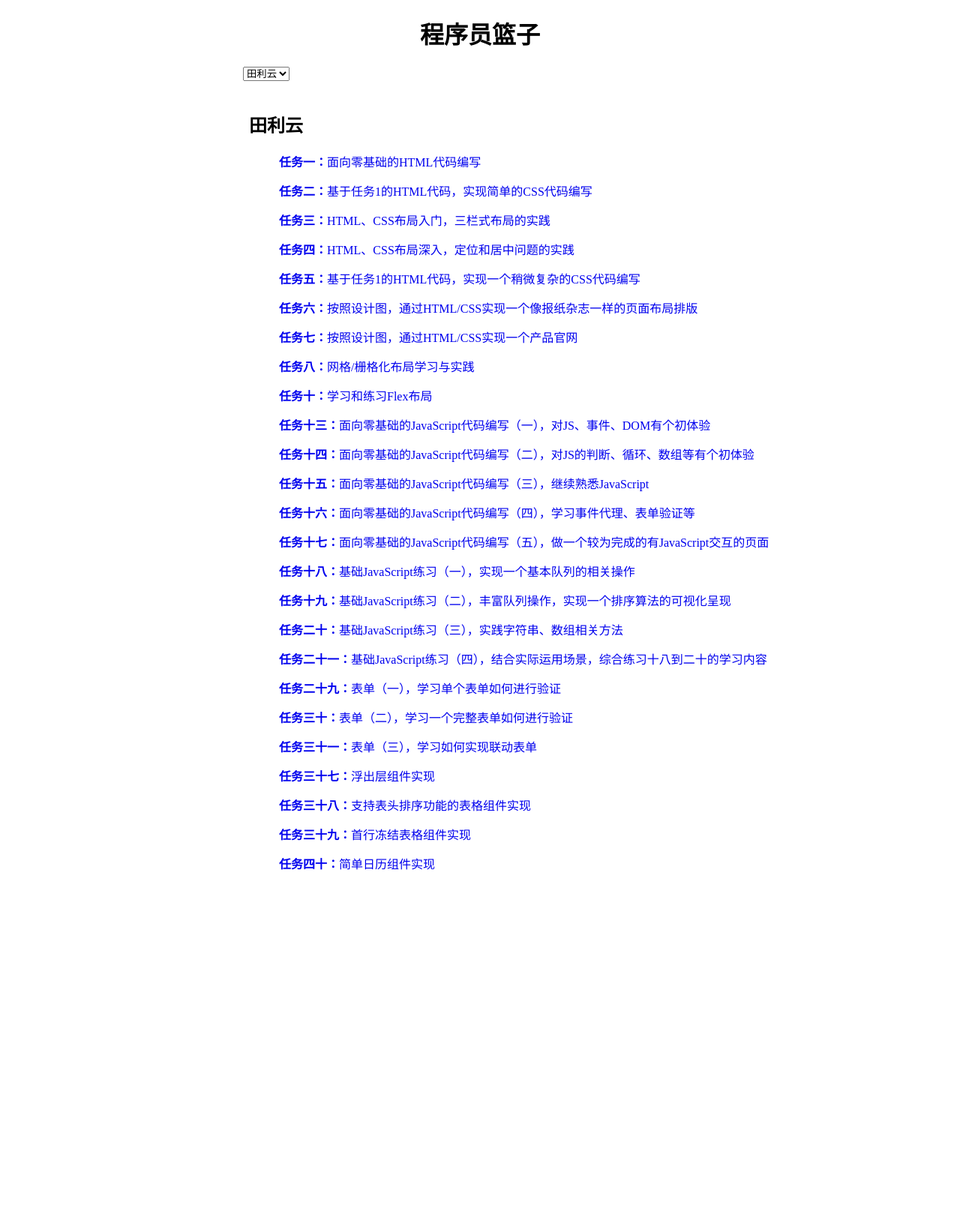
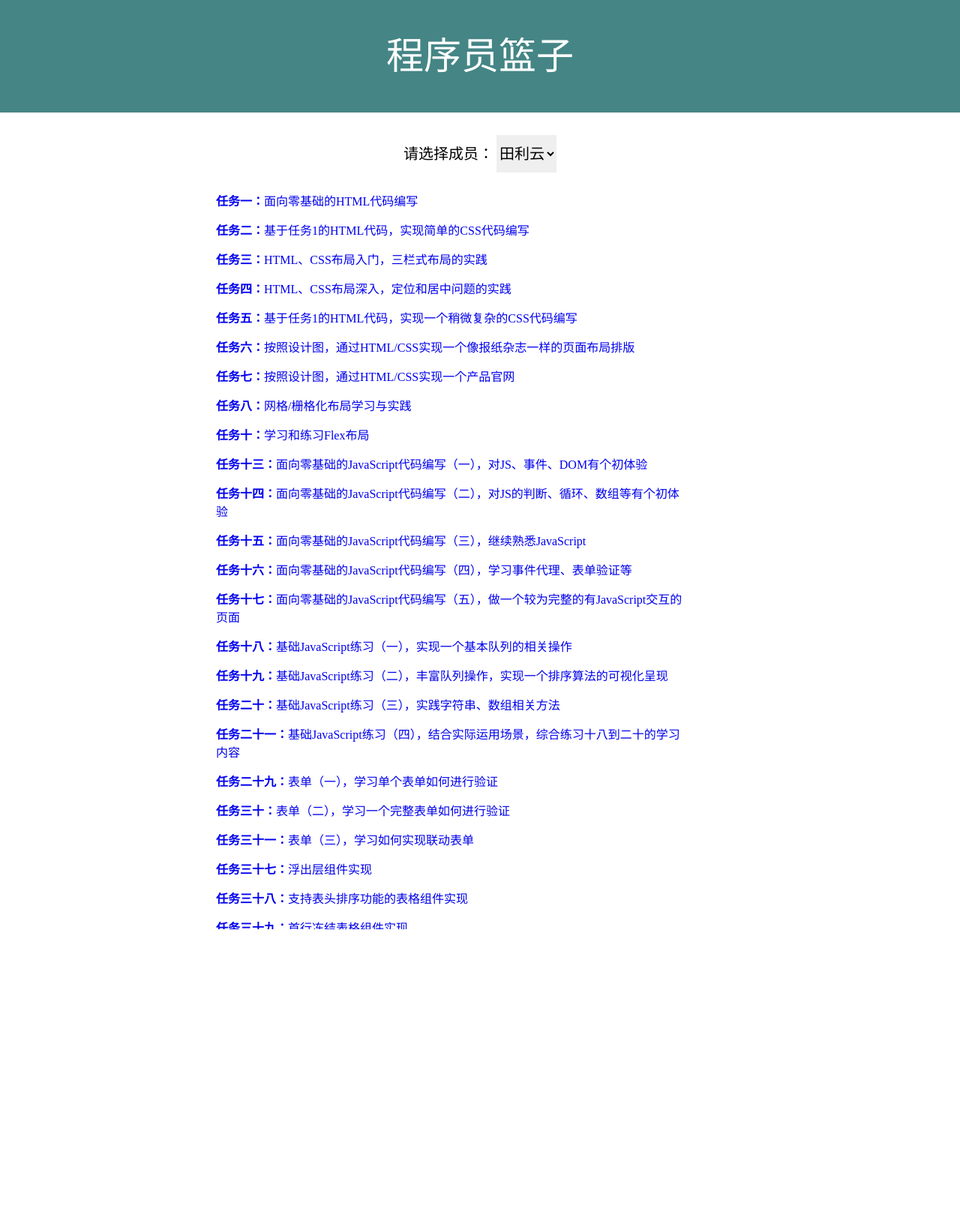
Before and after one commit to IRIFE/IRIFE.github.io, a Jekyll site: the page index.html, which Jekyll copies as it is, in a window 1280 px wide. Shown: the whole page at 75% size. Built offline with Jekyll 4.4.1, drawn with Linux system fonts in a browser that asks for light colours; after the commit the page ends 1263 px from its top, so only the background shows below that.

Commit message:
修改样式

```diff
--- a/anran.html
+++ b/anran.html
@@ -36,7 +35,7 @@
     	<li class="li-list"><a href="https://IRIFE.github.io/ife/anran/task14/task14.html"><b>任务十四：</b>面向零基础的JavaScript代码编写（二），对JS的判断、循环、数组等有个初体验</a></li>
     	<li class="li-list"><a href="https://IRIFE.github.io/ife/anran/task15/task15.html"><b>任务十五：</b>面向零基础的JavaScript代码编写（三），继续熟悉JavaScript</a></li>
     	<li class="li-list"><a href="https://IRIFE.github.io/ife/anran/task16/task16.html"><b>任务十六：</b>面向零基础的JavaScript代码编写（四），学习事件代理、表单验证等</a></li>
-    	<li class="li-list"><a href="https://IRIFE.github.io/ife/anran/task17/task17.html"><b>任务十七：</b>面向零基础的JavaScript代码编写（五），做一个较为完成的有JavaScript交互的页面</a></li>
+    	<li class="li-list"><a href="https://IRIFE.github.io/ife/anran/task17/task17.html"><b>任务十七：</b>面向零基础的JavaScript代码编写（五），做一个较为完整的有JavaScript交互的页面</a></li>
     	<li class="li-list"><a href="https://IRIFE.github.io/ife/anran/task18/task18.html"><b>任务十八：</b>基础JavaScript练习（一），实现一个基本队列的相关操作</a></li>
     	<li class="li-list"><a href="https://IRIFE.github.io/ife/anran/task19/task19.html"><b>任务十九：</b>基础JavaScript练习（二），丰富队列操作，实现一个排序算法的可视化呈现</a></li>
         <li class="li-list"><a href="https://IRIFE.github.io/ife/anran/task20/task20.html"><b>任务二十：</b>基础JavaScript练习（三），实践字符串、数组相关方法</a></li>
--- a/index.html
+++ b/index.html
@@ -2,37 +2,34 @@
 <html lang="en">
 <head>
   <meta charset="UTF-8">
+  <meta name="viewport" content="width=device-width,initial-scale=1.0, minimum-scale=1.0, maximum-scale=1.0, user-scalable=no"/>
   <title>任务列表</title>
   <style type="text/css">
-    .list{
-      margin:0 auto;
-      width:50%;
-    }
-    .ul-list{
-      text-align: left;
-    }
-    .li-list{
-      list-style: none;
-    }
-    a{
-      text-decoration: none;
-    }
+    *{margin:0;padding:0;}
+    #header{width: 100%;text-align: center;height: 150px;line-height:150px;font-size:50px;font-family:"华文行楷";color:#fff;background: #458585;}
+    #list{margin:0 auto;text-align: center;background:#fff;margin-top: 20px;margin-bottom: 20px;width: 80%;}
+    #list p{display: inline-block;font-size:20px;font-family: "微软雅黑";height: 50px;}
+    #name-list{font-size:20px;font-family: "微软雅黑";height: 50px;line-height: 50px;margin-top: 10px;border-style: none;}
+    .ul-list{text-align: left;list-style: none;}
+    a{text-decoration: none;}
+    iframe{border: 0;min-width: 800px;min-height:1000px;scrolling:no;}
   </style>
 
 </head>
 <body>
-  <div>
-    <h1 align="center">程序员篮子</h1>
+  <div id="header">
+    <p>程序员篮子</p>
   </div>
 
-  <div class="list">
+  <div id="list">
+    <p>请选择成员：</p>
     <select id="name-list">
       <option checked="checked">田利云</option>
       <option>王安然</option>
       <option>张晓川</option>
     </select>
     <br/>
-    <iframe id="iframe" style="margin-top: 20px;border: 0;width: 800px;height: 1500px;"></iframe>
+    <iframe id="iframe"></iframe>
   </div>
 
   <script type="text/javascript">
@@ -60,6 +57,5 @@
         init();
       };
     </script>
-
 </body>
 </html>
--- a/paulinezhang.html
+++ b/paulinezhang.html
@@ -34,7 +33,7 @@
     	<li class="li-list"><a href="http://paulinezhang.github.io/baidu/task014/task14.html"><b>任务十四：</b>面向零基础的JavaScript代码编写（二），对JS的判断、循环、数组等有个初体验</a></li>
     	<li class="li-list"><a href="http://paulinezhang.github.io/baidu/task015/task15.html"><b>任务十五：</b>面向零基础的JavaScript代码编写（三），继续熟悉JavaScript</a></li>
     	<li class="li-list"><a href="http://paulinezhang.github.io/baidu/task016/task16.html"><b>任务十六：</b>面向零基础的JavaScript代码编写（四），学习事件代理、表单验证等</a></li>
-    	<li class="li-list"><a href="http://paulinezhang.github.io/baidu/task017/task17.html"><b>任务十七：</b>面向零基础的JavaScript代码编写（五），做一个较为完成的有JavaScript交互的页面</a></li>
+    	<li class="li-list"><a href="http://paulinezhang.github.io/baidu/task017/task17.html"><b>任务十七：</b>面向零基础的JavaScript代码编写（五），做一个较为完整的有JavaScript交互的页面</a></li>
     	<li class="li-list"><a href="http://paulinezhang.github.io/baidu/task018/task18.html"><b>任务十八：</b>基础JavaScript练习（一），实现一个基本队列的相关操作</a></li>
     	<li class="li-list"><a href="http://paulinezhang.github.io/baidu/task019/task19.html"><b>任务十九：</b>基础JavaScript练习（二），丰富队列操作，实现一个排序算法的可视化呈现</a></li>
     	<li class="li-list"><a href="http://paulinezhang.github.io/baidu/task020/task20.html"><b>任务二十：</b>基础JavaScript练习（三），丰富队列操作，添加文本输入、分割、查询</a></li>
--- a/tliyun.html
+++ b/tliyun.html
@@ -6,6 +6,7 @@
 	<style type="text/css">
 	    .ul-list{
 	      text-align: left;
+          width: 80%;
 	    }
 	    .li-list{
 	      list-style: none;
@@ -38,7 +38,7 @@
     	<li class="li-list"><a href="https://IRIFE.github.io/ife/tliyun/task14/task14.html"><b>任务十四：</b>面向零基础的JavaScript代码编写（二），对JS的判断、循环、数组等有个初体验</a></li>
     	<li class="li-list"><a href="https://IRIFE.github.io/ife/tliyun/task15/task15.html"><b>任务十五：</b>面向零基础的JavaScript代码编写（三），继续熟悉JavaScript</a></li>
     	<li class="li-list"><a href="https://IRIFE.github.io/ife/tliyun/task16/task16.html"><b>任务十六：</b>面向零基础的JavaScript代码编写（四），学习事件代理、表单验证等</a></li>
-    	<li class="li-list"><a href="https://IRIFE.github.io/ife/tliyun/task17/task17.html"><b>任务十七：</b>面向零基础的JavaScript代码编写（五），做一个较为完成的有JavaScript交互的页面</a></li>
+    	<li class="li-list"><a href="https://IRIFE.github.io/ife/tliyun/task17/task17.html"><b>任务十七：</b>面向零基础的JavaScript代码编写（五），做一个较为完整的有JavaScript交互的页面</a></li>
     	<li class="li-list"><a href="https://IRIFE.github.io/ife/tliyun/task18/task18.html"><b>任务十八：</b>基础JavaScript练习（一），实现一个基本队列的相关操作</a></li>
     	<li class="li-list"><a href="https://IRIFE.github.io/ife/tliyun/task19/task19.html"><b>任务十九：</b>基础JavaScript练习（二），丰富队列操作，实现一个排序算法的可视化呈现</a></li>
         <li class="li-list"><a href="https://IRIFE.github.io/ife/tliyun/task20/task20.html"><b>任务二十：</b>基础JavaScript练习（三），实践字符串、数组相关方法</a></li>
```
Also changed, not shown: other parts of anran.html (+0 -1 lines), other parts of paulinezhang.html (+0 -1 lines), other parts of tliyun.html (+0 -1 lines). Lines whose indentation alone changed are shown as unchanged.
